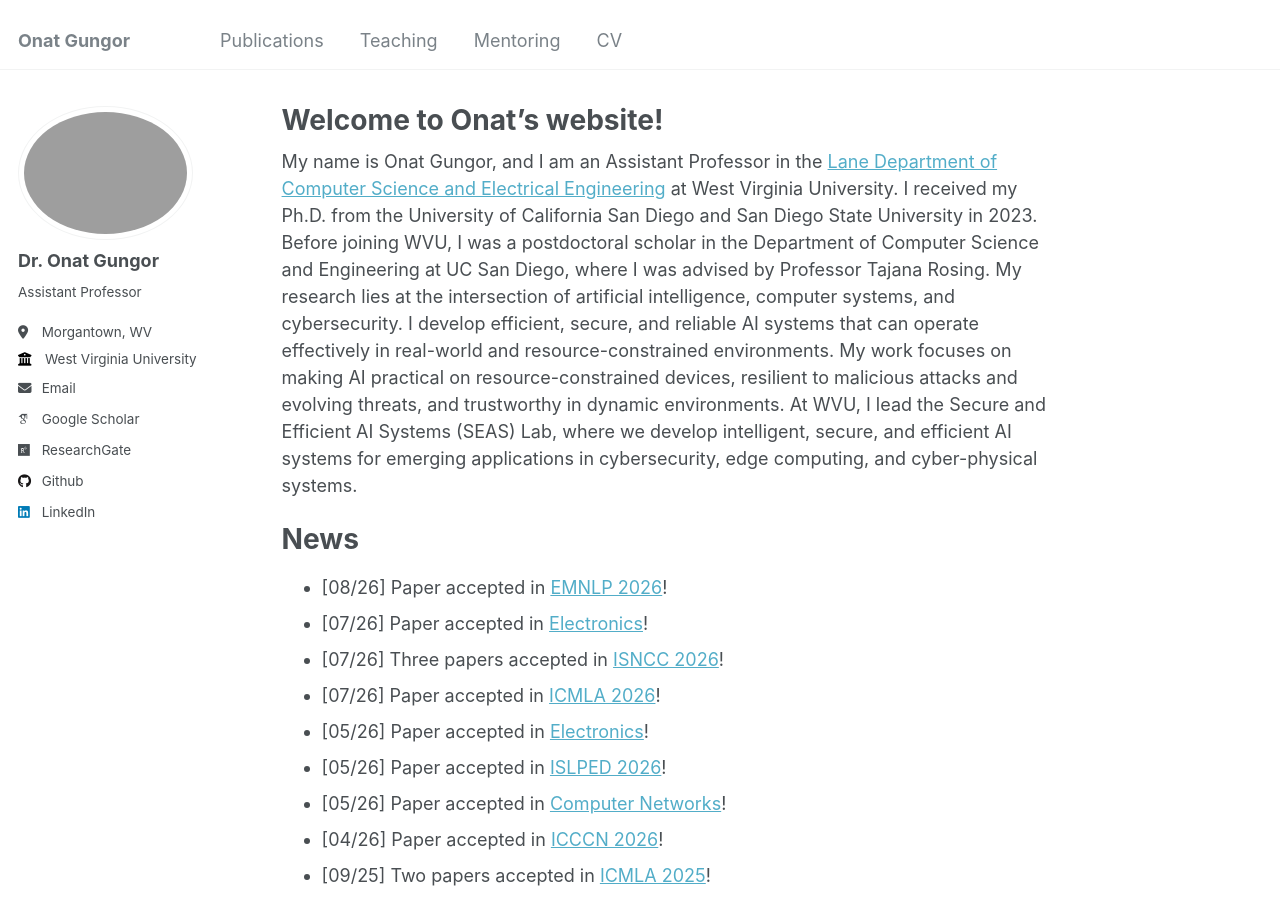
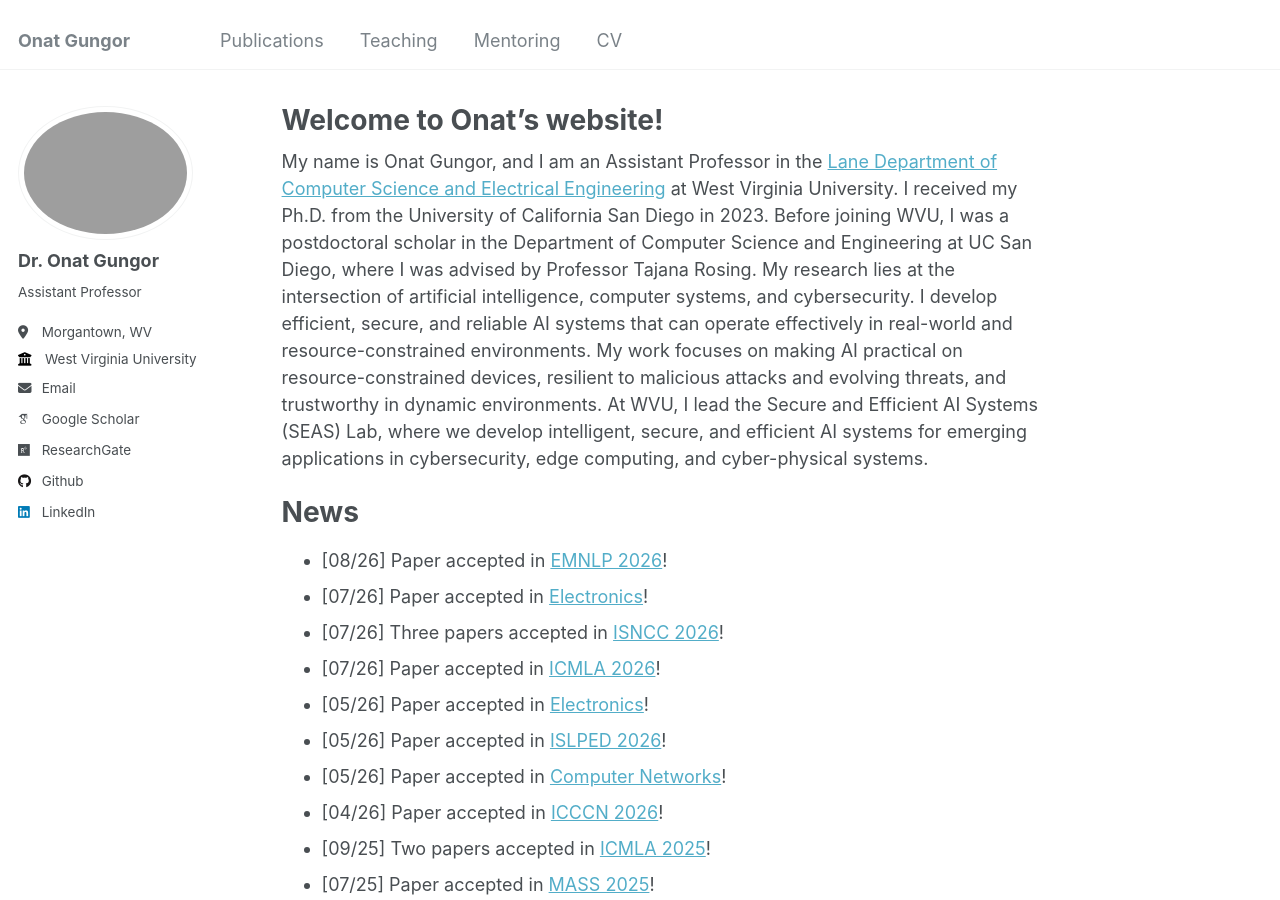
Before and after one commit to onatucsd/onatucsd.github.io, a Jekyll site: the page built from _pages/about.md, in a window 1280 px wide and 900 px high. Built offline with Jekyll 4.4.1, drawn with Linux system fonts in a browser that asks for light colours; some web fonts are replaced.

Commit message:
Update about.md

```diff
--- a/_pages/about.md
+++ b/_pages/about.md
@@ -6,7 +6,7 @@ redirect_from:
   - /about/
   - /about.html
 ---
-My name is Onat Gungor, and I am an Assistant Professor in the [Lane Department of Computer Science and Electrical Engineering](https://lcsee.statler.wvu.edu) at West Virginia University. I received my Ph.D. from the University of California San Diego and San Diego State University in 2023. Before joining WVU, I was a postdoctoral scholar in the Department of Computer Science and Engineering at UC San Diego, where I was advised by Professor Tajana Rosing. My research lies at the intersection of artificial intelligence, computer systems, and cybersecurity. I develop efficient, secure, and reliable AI systems that can operate effectively in real-world and resource-constrained environments. My work focuses on making AI practical on resource-constrained devices, resilient to malicious attacks and evolving threats, and trustworthy in dynamic environments. At WVU, I lead the Secure and Efficient AI Systems (SEAS) Lab, where we develop intelligent, secure, and efficient AI systems for emerging applications in cybersecurity, edge computing, and cyber-physical systems.
+My name is Onat Gungor, and I am an Assistant Professor in the [Lane Department of Computer Science and Electrical Engineering](https://lcsee.statler.wvu.edu) at West Virginia University. I received my Ph.D. from the University of California San Diego in 2023. Before joining WVU, I was a postdoctoral scholar in the Department of Computer Science and Engineering at UC San Diego, where I was advised by Professor Tajana Rosing. My research lies at the intersection of artificial intelligence, computer systems, and cybersecurity. I develop efficient, secure, and reliable AI systems that can operate effectively in real-world and resource-constrained environments. My work focuses on making AI practical on resource-constrained devices, resilient to malicious attacks and evolving threats, and trustworthy in dynamic environments. At WVU, I lead the Secure and Efficient AI Systems (SEAS) Lab, where we develop intelligent, secure, and efficient AI systems for emerging applications in cybersecurity, edge computing, and cyber-physical systems.
 
 News
 ======
```
